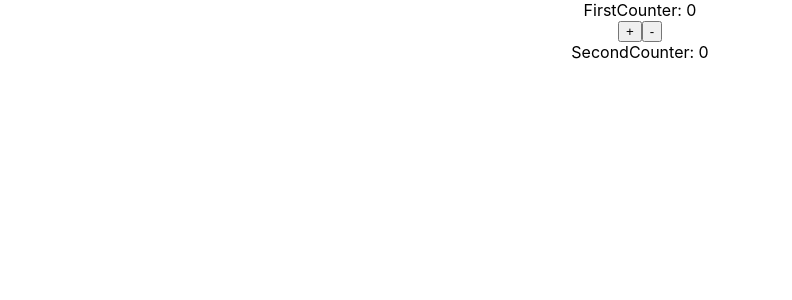
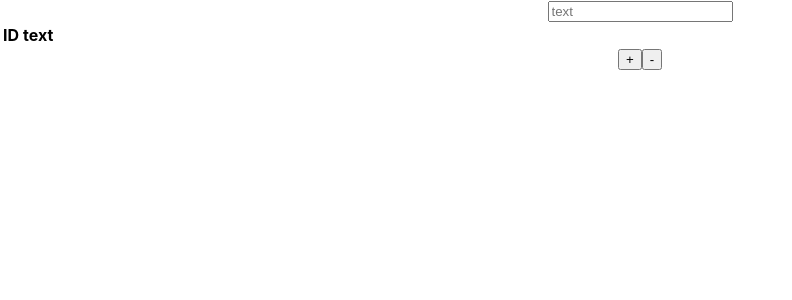
Before and after one commit to muhammadbimo1/state-management-redux, a React (Create React App) app: page / in a window 1280 px wide. Shown: the top 300 px of the page, without its empty margins (0-792 px from the left). Built offline with nearby package versions, Linux system fonts and the light colour scheme.

Commit message:
sending objects to reducer

```diff
--- a/src/App.js
+++ b/src/App.js
@@ -1,13 +1,11 @@
 import React from 'react';
 import './App.css';
 import FirstCounter from './component/FirstCounter';
-import SecondCounter from './component/SecondCounter';
 // Notice how we don't pass anything thru the app.js
 function App() {
   return (
     <div className="App">
       <FirstCounter/><br/>
-      <SecondCounter/>
     </div>
   );
 }
--- a/src/component/FirstCounter.js
+++ b/src/component/FirstCounter.js
@@ -3,11 +3,66 @@ import { connect } from "react-redux";
 import ActionType from "../redux/GlobalActionType";
 
 class FirstCounter extends Component {
+    constructor(props) {
+        super(props)
+        this.state = {
+            newItem: {
+
+            },
+        }
+    }
+    handleChange = (e) => {
+        //TODO:Validation
+        this.setState({
+            newItem: {
+                ...this.state.newItem,
+                [e.target.name]: e.target.value
+            },
+        })
+        console.log(this.state);
+    }
+
+    handleClick = (e) => {
+        this.props.handlePlus(this.state.newItem);
+    }
+
+    handleClickDelete = (e) => {
+        this.props.handleDelete(e.target.name);
+    }
+
     render() {
         return (
             <>
-                FirstCounter: {this.props.number}<br/>
-                <button onClick={this.props.handlePlus}>+</button>
+                <div>
+                    <form>
+                        <div className="form-group">
+                            <input type="text" name="text" id="text" placeholder="text" onChange={this.handleChange} /> <br />
+                        </div>
+                    </form>
+                    <table className="table">
+                        <thead>
+                            <tr>
+                                <th scope="col">ID</th>
+                                <th scope="col">text</th>
+                            </tr>
+                        </thead>
+                        <tbody>
+                            {this.props.number.map((item, index) => {
+                                return (
+                                    <tr key={index}>
+                                        <th scope="row">{index+1}</th>
+                                        <th scope="row">{item.text}</th>
+                                        <button name={index} onClick={this.handleClickDelete}>asd</button>
+                                    </tr>
+
+                                )
+                                    ;
+                            })}
+                        </tbody>
+                    </table>
+                </div>
+
+                <button onClick={this.handleClick}>+</button>
                 <button onClick={this.props.handleMinus}>-</button>
             </>
         )
@@ -22,9 +77,12 @@ const mapStateToProps = (state) => {
 
 const mapDispatchToProps = (dispatch) => {
     return {
-        handlePlus : () => dispatch({type: ActionType.PLUS}),
-        handleMinus : () => dispatch({type: ActionType.MINUS})
+        handlePlus: (text) => {
+            console.log(text);
+            dispatch({ type: ActionType.PLUS, payload: text })
+        },
+        handleDelete: (index) => dispatch({ type: ActionType.MINUS, index: index }),
     }
 }
 
-export default connect(mapStateToProps,mapDispatchToProps)(FirstCounter);
+export default connect(mapStateToProps, mapDispatchToProps)(FirstCounter);
--- a/src/component/SecondCounter.js
+++ /dev/null
@@ -1,20 +0,0 @@
-import { Component } from "react";
-import { connect } from "react-redux";
-
-class SecondCounter extends Component{
-    render() {
-        return(
-            <>
-            SecondCounter: {this.props.number}
-            </>
-        )
-    }
-}
-
-const mapStateToProps = (state) => {
-    return {
-        number: state.globalNumber
-    }
-}
-
-export default connect(mapStateToProps)(SecondCounter);
--- a/src/redux/GlobalReducer.js
+++ b/src/redux/GlobalReducer.js
@@ -1,23 +1,27 @@
 import ActionType from "./GlobalActionType"
 
 const globalState = {
-    globalNumber : 0
+    globalNumber : []
   }
 
   const rootReducer = (state = globalState, action) => {
+    console.log("PAYLOAD",action);
     if(action.type === ActionType.PLUS){
       return {
         ...state,
-        globalNumber: state.globalNumber + 1
+        globalNumber: [...state.globalNumber,action.payload]
       }
     }
     if(action.type === ActionType.MINUS){
+      let globalNumber2 = state.globalNumber;
+
+      globalNumber2.splice(action.index, 1);
+      console.log("updated",globalNumber2);
       return {
         ...state,
-        globalNumber: state.globalNumber - 1
+        globalNumber: [...globalNumber2]
       }
     }
-
     return state
   }
 
```
